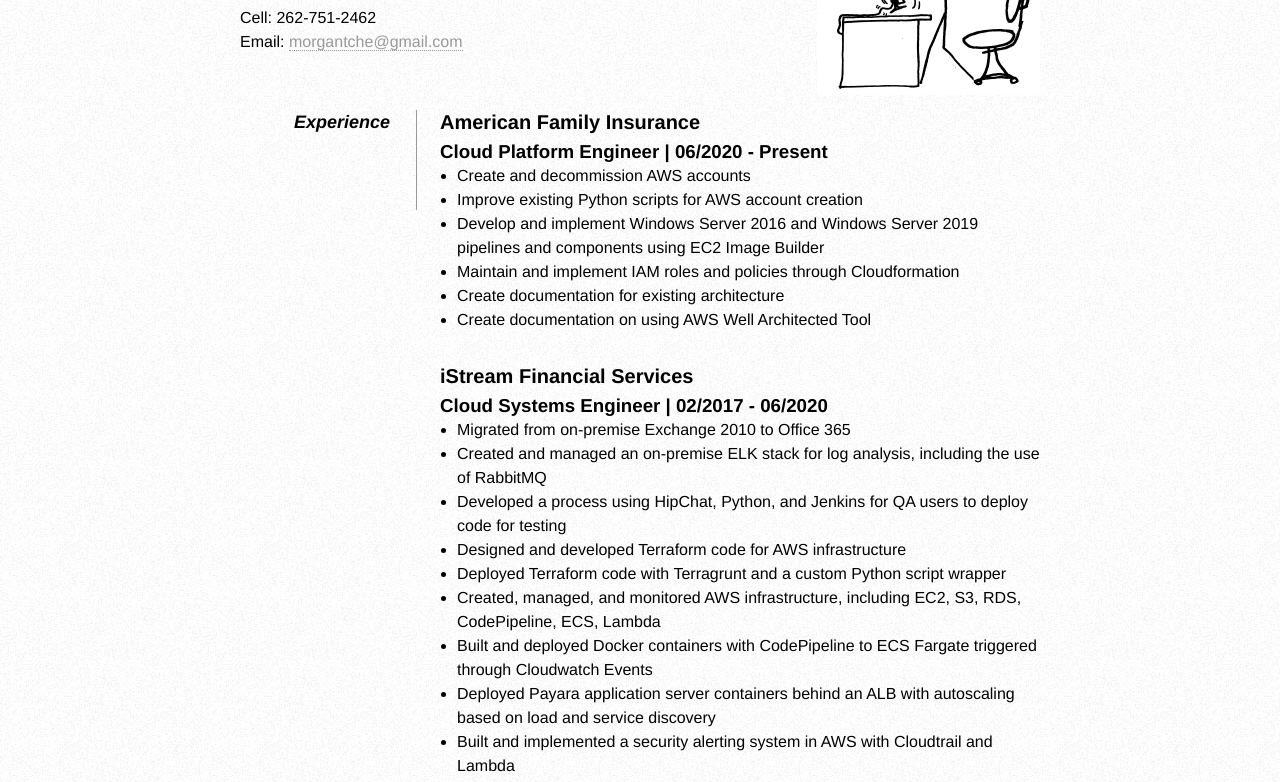
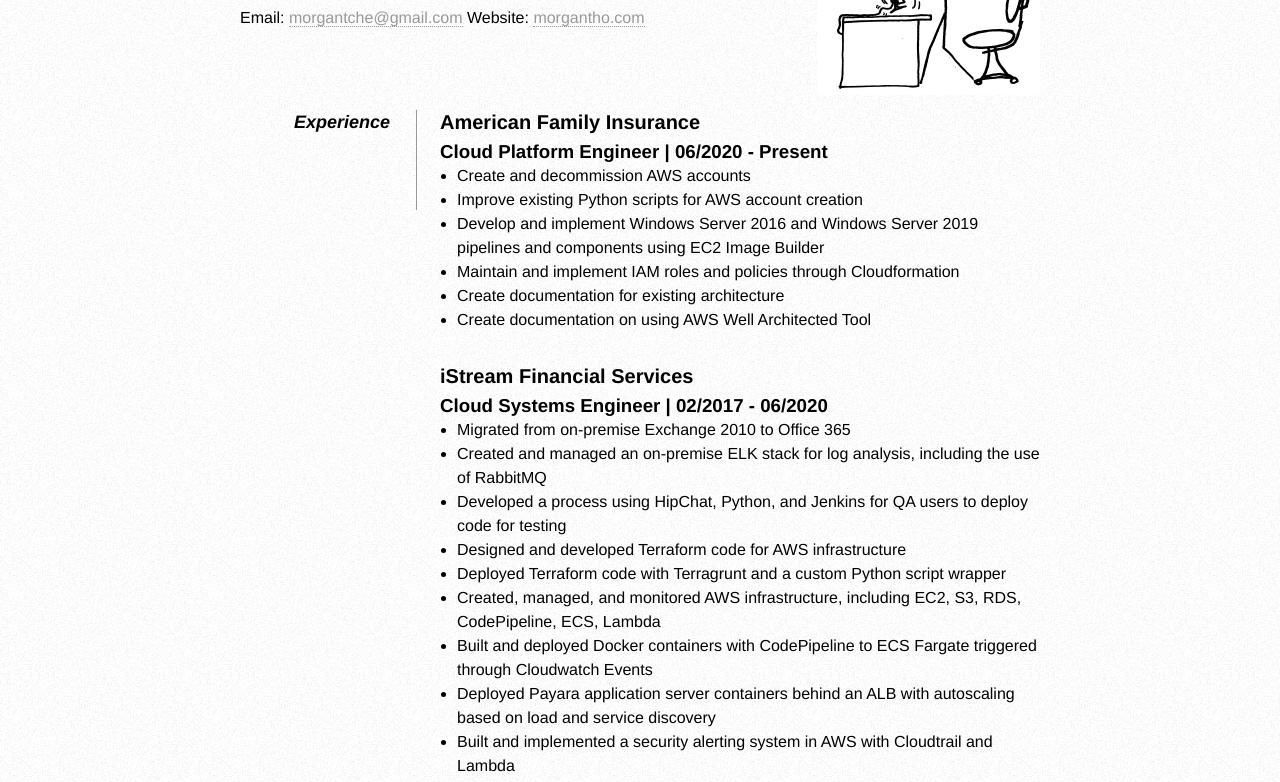
Before and after one commit to morgantho/resume, a plain HTML site: page index.html in a window 1280 px wide. Shown: the part 91-873 px from the top of the page. Drawn offline with Linux system fonts and the light colour scheme; no server answers.

Commit message:
remove cell / add website

```diff
--- a/index.html
+++ b/index.html
@@ -42,8 +42,9 @@
             <h1 class="fn">Morgan Thompson</h1>
 
             <p>
-                Cell: <span class="tel">262-751-2462</span><br />
+              <!--  Cell: <span class="tel">262-751-2462</span><br /> -->
                 Email: <a class="email" href="mailto:morgantche@gmail.com">morgantche@gmail.com</a>
+                Website: <a class="site" href="www.morgantho.com">morgantho.com</a>
             </p>
         </div>
 
```
